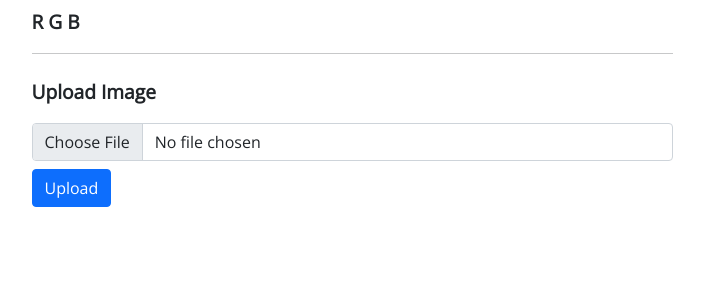
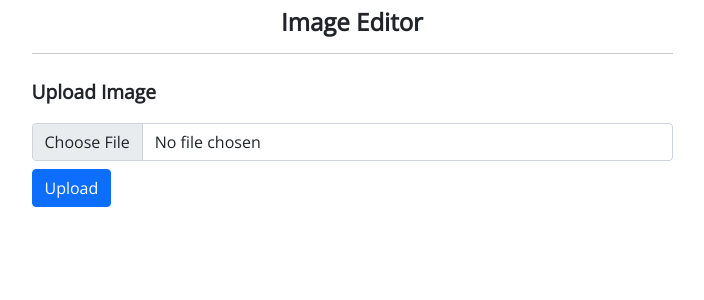
Before and after one commit to Azen0n/computer_vision_lab1, a Django app: page / in a window 1280 px wide. Shown: the top 300 px of the page, without its empty margins (288-992 px from the left). Run offline with Django 4.2, Linux system fonts and the light colour scheme; some libraries are stand-ins or nearby versions.

Commit message:
Add stuff

```diff
--- a/base/views.py
+++ b/base/views.py
@@ -1,7 +1,9 @@
 import base64
 import urllib
+from datetime import datetime
 
 from PIL import Image
+from django.core.files.storage import FileSystemStorage
 from django.http import JsonResponse, HttpResponseBadRequest
 from django.shortcuts import render
 from . import plots
--- a/templates/index.html
+++ b/templates/index.html
@@ -15,7 +15,7 @@
     <div class="row">
         <div class="col"></div>
         <div class="col-7 mt-2">
-            <p><b>R G B</b></p>
+            <h4 class="text-center"><b>Image Editor</b></h4>
 
             <hr class="my-3">
 
@@ -206,6 +206,10 @@
                 <canvas id="processed_image_canvas" height="0"></canvas>
             </div>
 
+            <div class="text-center">
+                <p><small>Right-click on processed image to save.</small></p>
+            </div>
+
             {% endif %}
 
         </div>
```
